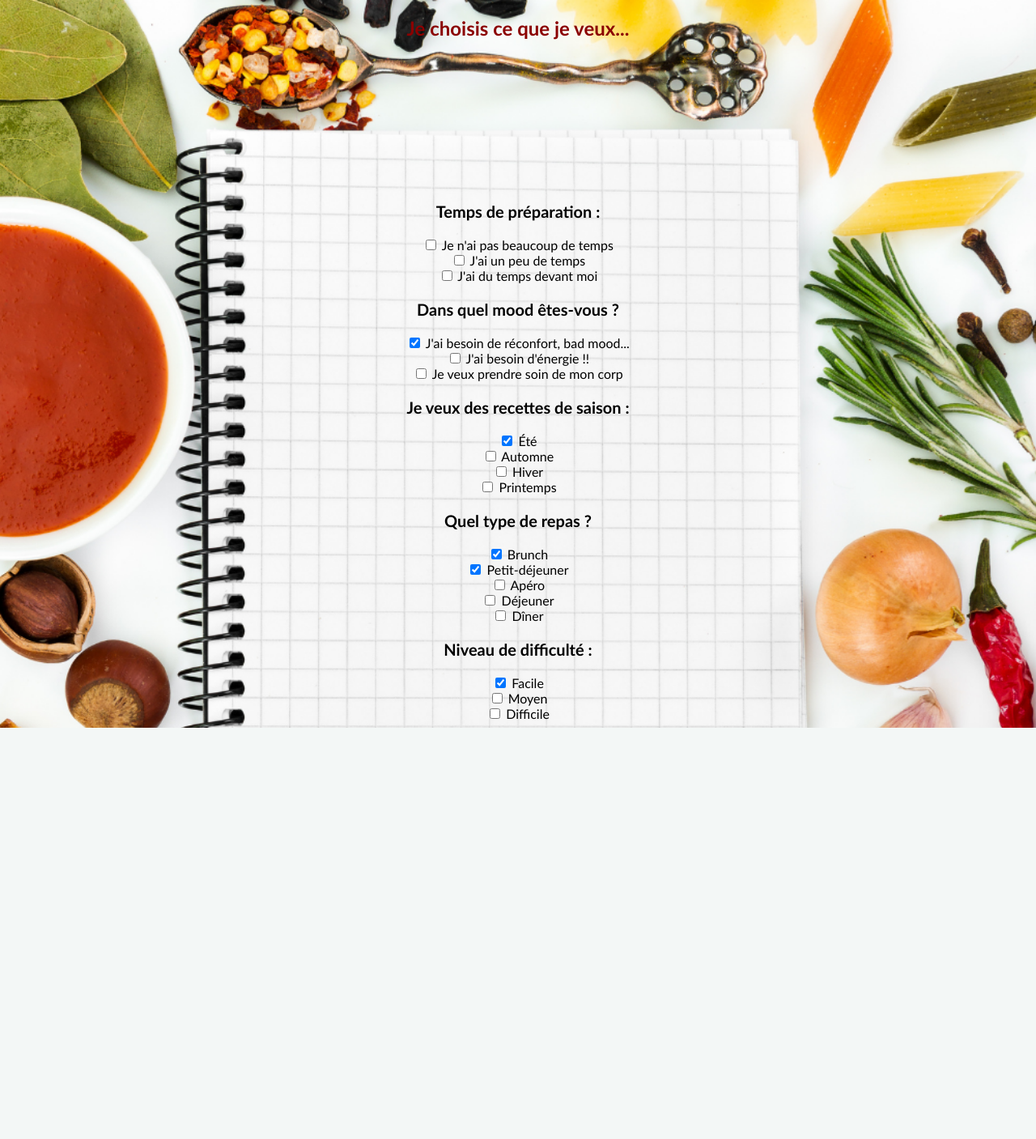
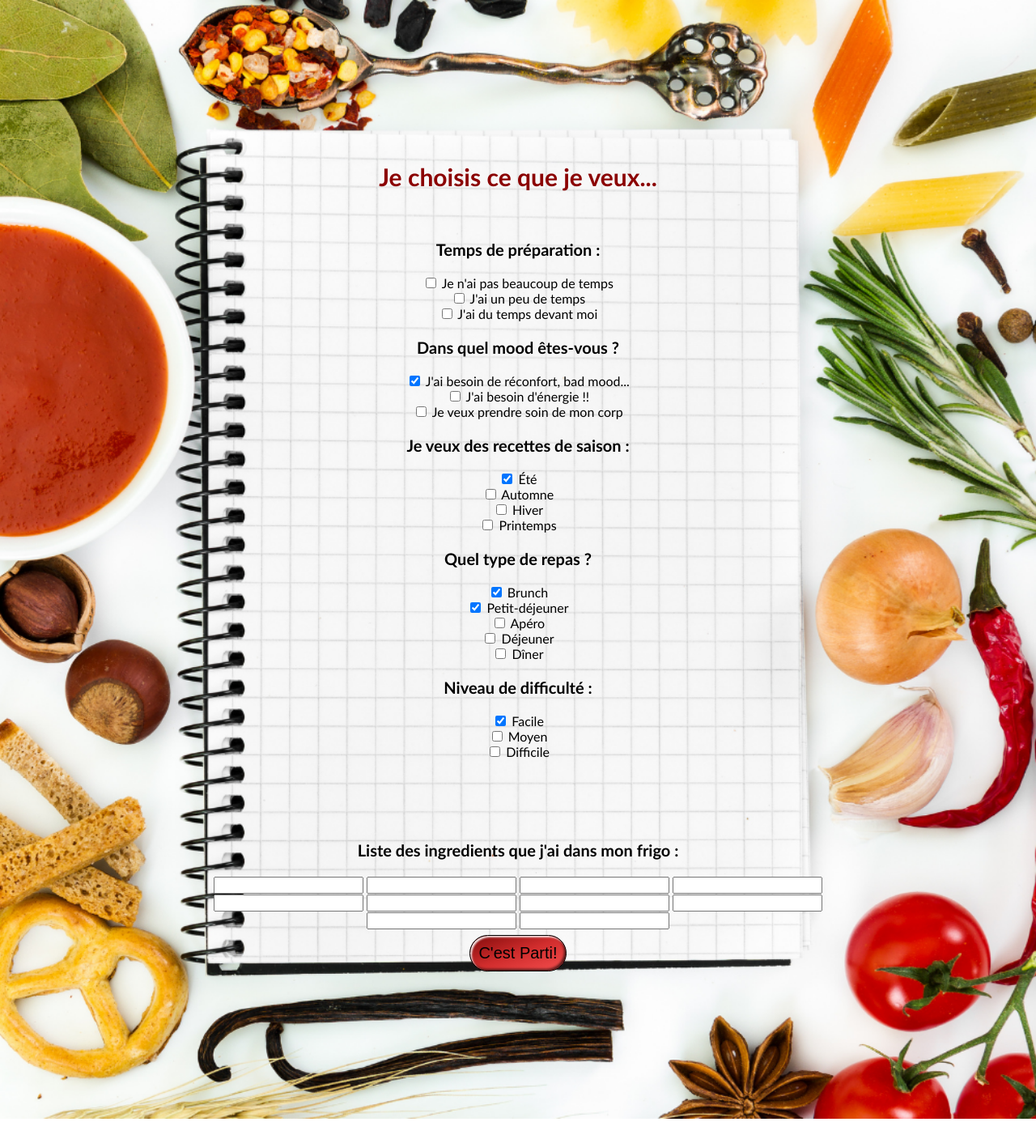
Before and after one commit to AurianeV/Projet2-recipe, a Node server app: template views/search-recipe.hbs in a window 1280 px wide. Shown: the whole page at 81% size. Before the commit the page ends 899 px from the top, so only its background shows below. Run offline with Node 20, Linux system fonts and the light colour scheme; the template is opened without the code that fills it, so the values that code supplies are empty.

Commit message:
wip de mardi 7dec

```diff
--- a/public/stylesheets/styles_searchrecipe.css
+++ b/public/stylesheets/styles_searchrecipe.css
@@ -1,20 +1,60 @@
 body {
-    background:url("../images/fond5.png");
-    background-repeat: no-repeat;
-    background-size:100% auto;
+  background: url("../images/fond5.png");
+  background-repeat: no-repeat;
+  background-size: 100% auto;
 }
 
 h2 {
-    text-align: center;
-    color:darkred;
+  font-size: 30px;
+  margin-top: 200px;
+  display: flex;
+  align-items: center;
+  text-align: center;
+  justify-content: center;
+  color: darkred;
 }
 
 .formulaire {
-    margin-top: 200px;
-    text-align: center;
+  margin-top: 60px;
+  margin-bottom: 200px;
+  text-align: center;
 }
 
 p {
-    font-size: 20px;
-    font-weight: bold;
+  font-size: 20px;
+  font-weight: bold;
 }
+.ingredient {
+  margin-top: 100px;
+}
+button {
+  background-color: rgb(173, 34, 34);
+  border: 1px solid rgb(0, 0, 0);
+  border-radius: 30px;
+  margin: 7px;
+  padding: 10px;
+  font-size: 20px;
+  cursor: pointer;
+  background-image: linear-gradient(
+    to top left,
+    rgba(255, 85, 85, 0.87),
+    rgba(219, 48, 48, 0.781),
+    rgb(129, 11, 11)
+  );
+  box-shadow: inset 2px 2px 2px #ffffffd7,
+    inset -2px -2px 3px rgba(0, 0, 0, 0.637);
+}
+
+button:hover {
+  background-image: linear-gradient(
+    to top left,
+    rgba(199, 0, 0, 0.952),
+    rgba(161, 0, 0, 0.918),
+    rgba(255, 0, 0, 0.767)
+  );
+}
+
+button:active {
+  box-shadow: inset -2px -2px 3px rgba(255, 255, 255, 0.89),
+    inset 2px 2px 3px rgba(0, 0, 0, 0.781);
+}
--- a/views/search-recipe.hbs
+++ b/views/search-recipe.hbs
@@ -124,4 +124,32 @@
   <label for="hard">Difficile</label>
 </div>
 
+<div class="ingredient">
+  <p>
+    Liste des ingredients que j'ai dans mon frigo :
+  </p>
+  <input type="text" id="ingredient" name="ingredient">
+
+  <input type="text" id="ingredient" name="ingredient">
+
+  <input type="text" id="ingredient" name="ingredient">
+
+  <input type="text" id="ingredient" name="ingredient">
+  <br>
+  <input type="text" id="ingredient" name="ingredient">
+
+  <input type="text" id="ingredient" name="ingredient">
+
+  <input type="text" id="ingredient" name="ingredient">
+
+  <input type="text" id="ingredient" name="ingredient">
+  <br>
+  <input type="text" id="ingredient" name="ingredient">
+
+  <input type="text" id="ingredient" name="ingredient">
+
 </div>
+
+</div>
+
+<button>C'est Parti!</button>
```
